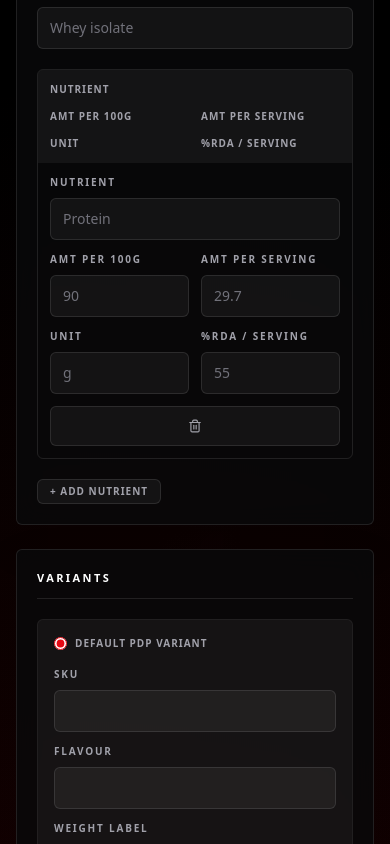
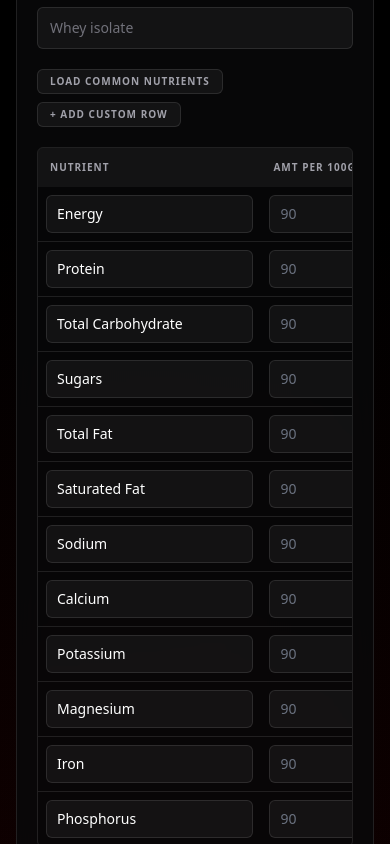
Before and after one commit to Prathamkaush/Insanegenix_admin, a Next.js app: page /products/create in a window 390 px wide. Shown: the part 1960-2804 px from the top of the page. Built offline with nearby package versions, Linux system fonts and the light colour scheme; no server answers.

Commit message:
added things'

```diff
--- a/components/products/SupplementProductForm.tsx
+++ b/components/products/SupplementProductForm.tsx
@@ -81,6 +81,82 @@
   rdaPercentage: "",
 });
 
+const commonNutritionRows: NutritionFact[] = [
+  { ...emptyNutrition(), name: "Energy", unit: "kcal" },
+  { ...emptyNutrition(), name: "Protein", unit: "g" },
+  { ...emptyNutrition(), name: "Total Carbohydrate", unit: "g" },
+  { ...emptyNutrition(), name: "Sugars", unit: "g" },
+  { ...emptyNutrition(), name: "Total Fat", unit: "g" },
+  { ...emptyNutrition(), name: "Saturated Fat", unit: "g" },
+  { ...emptyNutrition(), name: "Sodium", unit: "mg" },
+  { ...emptyNutrition(), name: "Calcium", unit: "mg" },
+  { ...emptyNutrition(), name: "Potassium", unit: "mg" },
+  { ...emptyNutrition(), name: "Magnesium", unit: "mg" },
+  { ...emptyNutrition(), name: "Iron", unit: "mg" },
+  { ...emptyNutrition(), name: "Phosphorus", unit: "mg" },
+];
+
+function withCommonNutritionRows(current: NutritionFact[]) {
+  const existingNames = new Set(
+    current
+      .map((fact) => fact.name.trim().toLowerCase())
+      .filter(Boolean),
+  );
+  const missingRows = commonNutritionRows.filter(
+    (fact) => !existingNames.has(fact.name.toLowerCase()),
+  );
+
+  return [...current.filter((fact) => fact.name || fact.amount), ...missingRows];
+}
+
+const MAX_UPLOAD_IMAGE_SIZE = 1600;
+const UPLOAD_IMAGE_QUALITY = 0.82;
+const MIN_IMAGE_COMPRESS_SIZE = 450 * 1024;
+
+async function compressImageForUpload(file: File) {
+  if (
+    !file.type.startsWith("image/") ||
+    file.type === "image/gif" ||
+    file.type === "image/svg+xml" ||
+    file.size < MIN_IMAGE_COMPRESS_SIZE
+  ) {
+    return file;
+  }
+
+  try {
+    const bitmap = await createImageBitmap(file);
+    const scale = Math.min(
+      1,
+      MAX_UPLOAD_IMAGE_SIZE / Math.max(bitmap.width, bitmap.height),
+    );
+    const width = Math.max(1, Math.round(bitmap.width * scale));
+    const height = Math.max(1, Math.round(bitmap.height * scale));
+    const canvas = document.createElement("canvas");
+    canvas.width = width;
+    canvas.height = height;
+
+    const context = canvas.getContext("2d");
+    if (!context) return file;
+
+    context.drawImage(bitmap, 0, 0, width, height);
+    bitmap.close();
+
+    const blob = await new Promise<Blob | null>((resolve) => {
+      canvas.toBlob(resolve, "image/jpeg", UPLOAD_IMAGE_QUALITY);
+    });
+
+    if (!blob || blob.size >= file.size) return file;
+
+    const name = file.name.replace(/\.[^.]+$/, ".jpg");
+    return new File([blob], name, {
+      type: "image/jpeg",
+      lastModified: Date.now(),
+    });
+  } catch {
+    return file;
+  }
+}
+
 const NUTRITION_META_PREFIX = "nutrition-label:";
 
 function parseNutritionMeta(per?: string | null) {
@@ -132,6 +208,7 @@
 }) {
   const router = useRouter();
   const [saving, setSaving] = useState(false);
+  const [saveStatus, setSaveStatus] = useState("");
 
   const [categories, setCategories] = useState<any[]>([]);
   const [types, setTypes] = useState<any[]>([]);
@@ -192,9 +269,8 @@
   const [variants, setVariants] = useState<Variant[]>([
     { ...emptyVariant(), isDefault: true },
   ]);
-  const [nutritionFacts, setNutritionFacts] = useState<NutritionFact[]>([
-    emptyNutrition(),
-  ]);
+  const [nutritionFacts, setNutritionFacts] =
+    useState<NutritionFact[]>(commonNutritionRows);
   const [images, setImages] = useState<(File | null)[]>([
     null,
     null,
@@ -612,17 +688,36 @@
     fd.append("freeShipping", String(freeShipping));
     appendArrayLines(fd, "keyBenefits", keyBenefitsText);
     appendArrayLines(fd, "certifications", certificationsText);
-    images.forEach((img, i) => img && fd.append(`image${i + 1}`, img));
+    try {
+      setSaving(true);
+      setSaveStatus("Optimizing images");
+
+      const optimizedImages = await Promise.all(
+        images.map((img) => (img ? compressImageForUpload(img) : null)),
+      );
+      const optimizedVariantImages = await Promise.all(
+        sellableVariants.map(async ({ variant }) => ({
+          variant,
+          imageFiles: await Promise.all(
+            variant.imageFiles.map((file) =>
+              file ? compressImageForUpload(file) : null,
+            ),
+          ),
+        })),
+      );
+
+      optimizedImages.forEach((img, i) => {
+        if (img) fd.append(`image${i + 1}`, img);
+      });
       if (video) fd.append("video", video);
-    sellableVariants.forEach(({ variant }, cleanIndex) => {
-      variant.imageFiles.forEach((file, imageIndex) => {
+      optimizedVariantImages.forEach(({ variant, imageFiles }, cleanIndex) => {
+        imageFiles.forEach((file, imageIndex) => {
           if (file) fd.append(`variant_${cleanIndex}_image${imageIndex + 1}`, file);
         });
         if (variant.videoFile) fd.append(`variant_${cleanIndex}_video`, variant.videoFile);
       });
 
-    try {
-      setSaving(true);
+      setSaveStatus("Uploading product");
       if (mode === "edit" && productId)
         await api.patch(`/products/${productId}`, fd);
       else await api.post("/products", fd);
@@ -632,6 +727,7 @@
       alert(err.response?.data?.message || "Unable to save product");
     } finally {
       setSaving(false);
+      setSaveStatus("");
     }
   };
 
@@ -642,6 +738,7 @@
       onBack={() => router.push("/products")}
       onSave={submit}
       saving={saving}
+      savingLabel={saveStatus}
     >
       <div className="grid grid-cols-1 xl:grid-cols-12 gap-6">
         <div className="xl:col-span-8 space-y-6">
@@ -760,64 +857,97 @@
                 />
               </div>
 
-              <div className="overflow-hidden rounded-md border border-white/10">
-                <div className="grid grid-cols-12 gap-3 bg-white/5 px-3 py-3 text-[10px] font-black uppercase tracking-widest text-zinc-400">
-                  <span className="col-span-12 md:col-span-3">Nutrient</span>
-                  <span className="col-span-6 md:col-span-2">Amt per 100g</span>
-                  <span className="col-span-6 md:col-span-2">Amt per serving</span>
-                  <span className="col-span-6 md:col-span-2">Unit</span>
-                  <span className="col-span-6 md:col-span-2">%RDA / serving</span>
-                  <span className="hidden md:block md:col-span-1" />
-                </div>
-
-                <div className="divide-y divide-white/10">
+              <div className="flex flex-wrap gap-2">
+                <button
+                  type="button"
+                  onClick={() =>
+                    setNutritionFacts((prev) => withCommonNutritionRows(prev))
+                  }
+                  className="admin-chip"
+                >
+                  Load Common Nutrients
+                </button>
+                <button
+                  type="button"
+                  onClick={() =>
+                    setNutritionFacts((prev) => [...prev, emptyNutrition()])
+                  }
+                  className="admin-chip"
+                >
+                  + Add Custom Row
+                </button>
+              </div>
+
+              <div className="overflow-x-auto rounded-md border border-white/10">
+                <table className="min-w-[860px] w-full border-collapse">
+                  <thead className="bg-white/5">
+                    <tr>
+                      <th className="w-[26%] px-3 py-3 text-left text-[10px] font-black uppercase tracking-widest text-zinc-400">
+                        Nutrient
+                      </th>
+                      <th className="w-[18%] px-3 py-3 text-left text-[10px] font-black uppercase tracking-widest text-zinc-400">
+                        Amt per 100g
+                      </th>
+                      <th className="w-[18%] px-3 py-3 text-left text-[10px] font-black uppercase tracking-widest text-zinc-400">
+                        Amt per serving
+                      </th>
+                      <th className="w-[14%] px-3 py-3 text-left text-[10px] font-black uppercase tracking-widest text-zinc-400">
+                        Unit
+                      </th>
+                      <th className="w-[18%] px-3 py-3 text-left text-[10px] font-black uppercase tracking-widest text-zinc-400">
+                        %RDA / serving
+                      </th>
+                      <th className="w-[6%] px-3 py-3" />
+                    </tr>
+                  </thead>
+                  <tbody className="divide-y divide-white/10">
                     {nutritionFacts.map((fact, index) => (
-                    <div
-                      key={index}
-                      className="grid grid-cols-12 gap-3 px-3 py-3"
-                    >
-                      <Field
-                        label="Nutrient"
+                      <tr key={index} className="bg-black/10">
+                        <td className="p-2">
+                          <TableInput
                             value={fact.name}
                             onChange={(v) => updateNutrition(index, { name: v })}
                             placeholder="Protein"
-                        className="col-span-12 md:col-span-3"
-                      />
-                      <Field
-                        label="Amt per 100g"
+                          />
+                        </td>
+                        <td className="p-2">
+                          <TableInput
                             type="number"
                             value={fact.amountPer100g}
                             onChange={(v) =>
                               updateNutrition(index, { amountPer100g: v })
                             }
                             placeholder="90"
-                        className="col-span-6 md:col-span-2"
-                      />
-                      <Field
-                        label="Amt per serving"
+                          />
+                        </td>
+                        <td className="p-2">
+                          <TableInput
                             type="number"
                             value={fact.amount}
-                        onChange={(v) => updateNutrition(index, { amount: v })}
+                            onChange={(v) =>
+                              updateNutrition(index, { amount: v })
+                            }
                             placeholder="29.7"
-                        className="col-span-6 md:col-span-2"
-                      />
-                      <Field
-                        label="Unit"
+                          />
+                        </td>
+                        <td className="p-2">
+                          <TableInput
                             value={fact.unit}
                             onChange={(v) => updateNutrition(index, { unit: v })}
                             placeholder="g"
-                        className="col-span-6 md:col-span-2"
-                      />
-                      <Field
-                        label="%RDA / serving"
+                          />
+                        </td>
+                        <td className="p-2">
+                          <TableInput
                             type="number"
                             value={fact.rdaPercentage}
                             onChange={(v) =>
                               updateNutrition(index, { rdaPercentage: v })
                             }
                             placeholder="55"
-                        className="col-span-6 md:col-span-2"
-                      />
+                          />
+                        </td>
+                        <td className="p-2 text-center">
                           <button
                             type="button"
                             onClick={() =>
@@ -825,24 +955,17 @@
                                 prev.filter((_, i) => i !== index),
                               )
                             }
-                        className="col-span-12 self-end rounded-md border border-white/10 bg-white/5 px-3 py-3 text-[10px] font-black uppercase tracking-widest text-zinc-400 hover:bg-white/10 hover:text-red-500 md:col-span-1"
+                            className="inline-flex h-9 w-9 items-center justify-center rounded-md border border-white/10 bg-white/5 text-zinc-400 hover:bg-white/10 hover:text-red-500"
+                            aria-label={`Remove ${fact.name || "nutrient"} row`}
                           >
-                        <Trash2 size={14} className="mx-auto" />
+                            <Trash2 size={14} />
                           </button>
-                    </div>
+                        </td>
+                      </tr>
                     ))}
-                </div>
-              </div>
-
-              <button
-                type="button"
-                onClick={() =>
-                  setNutritionFacts((prev) => [...prev, emptyNutrition()])
-                }
-                className="admin-chip"
-              >
-                + Add Nutrient
-              </button>
+                  </tbody>
+                </table>
+              </div>
             </div>
           </Section>
 
@@ -1324,6 +1447,7 @@
   onBack,
   onSave,
   saving,
+  savingLabel,
   children,
 }: {
   title: string;
@@ -1331,6 +1455,7 @@
   onBack: () => void;
   onSave: () => void;
   saving: boolean;
+  savingLabel?: string;
   children: React.ReactNode;
 }) {
   return (
@@ -1361,7 +1486,7 @@
           disabled={saving}
           className="inline-flex items-center justify-center gap-2 rounded-md bg-brandRed px-5 py-3 text-[11px] font-black uppercase tracking-widest text-white hover:bg-white hover:text-brandBlack disabled:opacity-60"
         >
-          <Save size={16} /> {saving ? "Saving" : "Save Product"}
+          <Save size={16} /> {saving ? savingLabel || "Saving" : "Save Product"}
         </button>
       </div>
       {children}
@@ -1415,6 +1540,28 @@
   );
 }
 
+function TableInput({
+  value,
+  onChange,
+  type = "text",
+  placeholder = "",
+}: {
+  value: string;
+  onChange: (value: string) => void;
+  type?: string;
+  placeholder?: string;
+}) {
+  return (
+    <input
+      type={type}
+      value={value}
+      placeholder={placeholder}
+      onChange={(e) => onChange(e.target.value)}
+      className="w-full rounded-md border border-white/10 bg-white/5 px-2.5 py-2 text-sm text-white outline-none transition placeholder:text-zinc-600 focus:border-brandRed focus:ring-2 focus:ring-brandRed/20"
+    />
+  );
+}
+
 function TextArea({
   label,
   value,
```
Lines whose indentation alone changed are shown as unchanged.
